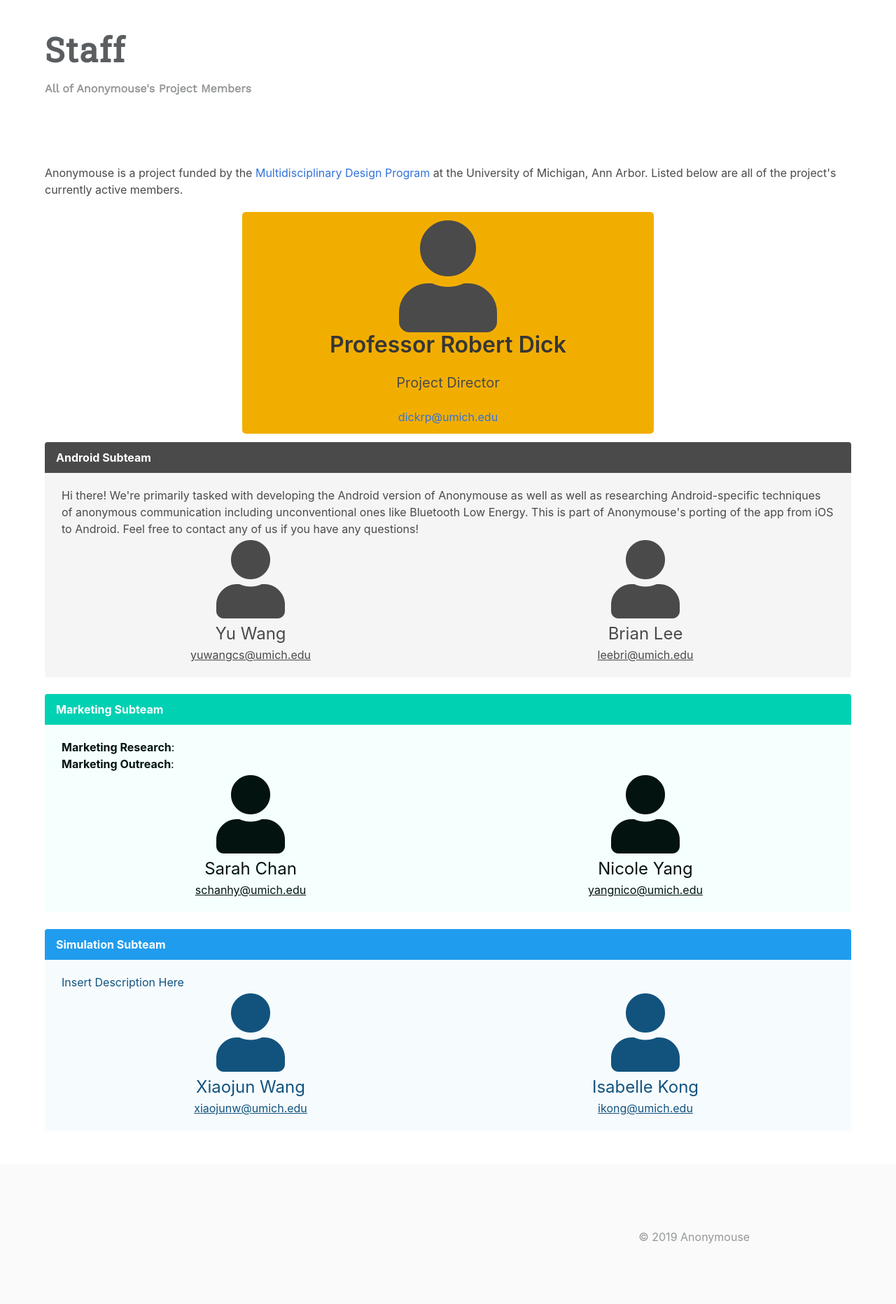
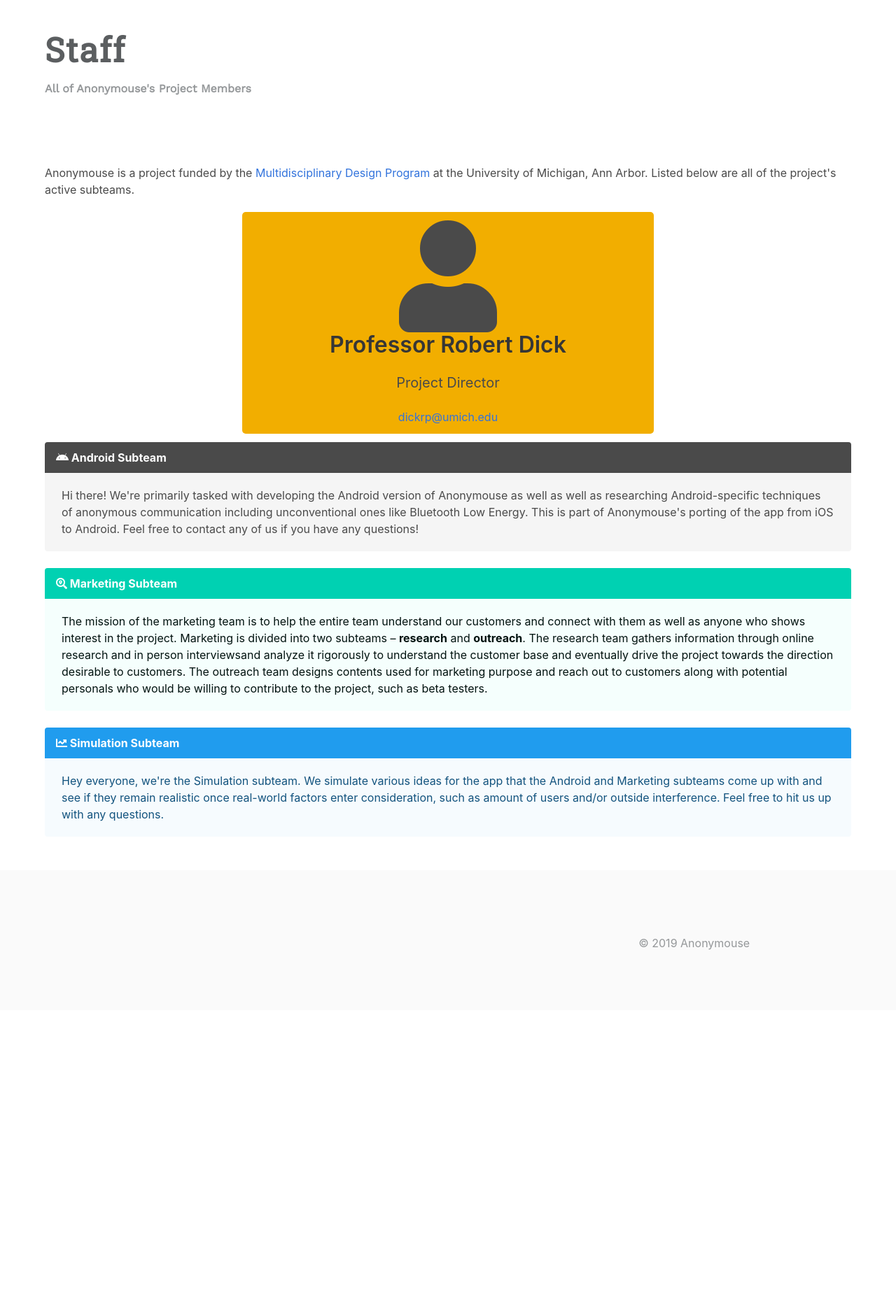
Before and after one commit to duo-yang/anonymouse-site, a Flask app: page /staff/ in a window 1280 px wide. Shown: the part 217-2081 px from the top of the page at 70% size. After the commit the page ends 1575 px from the top, so only its background shows below. Run offline with Flask 2, Linux system fonts and the light colour scheme; some libraries are stand-ins or nearby versions.

Commit message:
updated staff page

```diff
--- a/templates/staff.html
+++ b/templates/staff.html
@@ -11,7 +11,7 @@
 	</div>
 	<section class = "section">
 		<div class = "container">
-			<p style = "margin-bottom:2rem;">Anonymouse is a project funded by the <a href = "https://mdp.engin.umich.edu/">Multidisciplinary Design Program</a> at the University of Michigan, Ann Arbor. Listed below are all of the project's currently active members.</p>
+			<p style = "margin-bottom:2rem;">Anonymouse is a project funded by the <a href = "https://mdp.engin.umich.edu/">Multidisciplinary Design Program</a> at the University of Michigan, Ann Arbor. Listed below are all of the project's active subteams.</p>
 			<div class = "columns is-centered">
 				<div class = "has-text-centered column is-half is-rounded" id = "professor">
 					<i class="fas fa-user fa-10x"></i>
@@ -22,64 +22,26 @@
 			</div>
 			<article class="message">
 				<div class="message-header">
-					<p>Android Subteam</p>
+					<p><i class="fab fa-android"></i> Android Subteam</p>
 				</div>
 				<div class="message-body">
 					<p>Hi there! We're primarily tasked with developing the Android version of Anonymouse as well as well as researching Android-specific techniques of anonymous communication including unconventional ones like Bluetooth Low Energy. This is part of Anonymouse's porting of the app from iOS to Android. Feel free to contact any of us if you have any questions!</p>
-					<div class = "columns is-centered has-text-centered subteam">
-						<div class = "column">
-							<i class="fas fa-user fa-7x"></i>
-							<h2>Yu Wang</h2>
-							<p><a href = "mailto:yuwangcs@umich.edu">yuwangcs@umich.edu</a></p>
-						</div>
-						<div class = "column">
-							<i class="fas fa-user fa-7x"></i>
-							<h2>Brian Lee</h2>
-							<p><a href = "mailto:leebri@umich.edu">leebri@umich.edu</a></p>
-						</div>
-					</div>
 				</div>
 			</article>
 			<article class="message is-primary">
 				<div class="message-header">
-					<p>Marketing Subteam</p>
+					<p><i class="fas fa-search-location"></i> Marketing Subteam</p>
 				</div>
 				<div class="message-body">
-					<p><b>Marketing Research</b>:</p>
-					<p><b>Marketing Outreach</b>:</p>
-					<div class = "columns is-centered has-text-centered subteam">
-						<div class = "column">
-							<i class="fas fa-user fa-7x"></i>
-							<h2>Sarah Chan</h2>
-							<p><a href = "mailto:schanhy@umich.edu">schanhy@umich.edu</a></p>
-						</div>
-						<div class = "column">
-							<i class="fas fa-user fa-7x"></i>
-							<h2>Nicole Yang</h2>
-							<p><a href = "mailto:yangnico@umich.edu">yangnico@umich.edu</a></p>
-						</div>
-					</div>
-
+					<p>The mission of the marketing team is to help the entire team understand our customers and connect with them as well as anyone who shows interest in the project. Marketing is divided into two subteams – <b>research</b> and <b>outreach</b>.  The research team gathers information through online research and in person interviewsand analyze it rigorously to understand the customer base and eventually drive the project towards the direction desirable to customers. The outreach team designs contents used for marketing purpose and reach out to customers along with potential personals who would be willing to contribute to the project, such as beta testers.</p>
 				</div>
 			</article>
 			<article class="message is-info">
 				<div class="message-header">
-					<p>Simulation Subteam</p>
+					<p><i class="fas fa-chart-line"></i> Simulation Subteam</p>
 				</div>
 				<div class="message-body">
-					<p>Insert Description Here</p>
-					<div class = "columns is-centered has-text-centered subteam">
-						<div class = "column">
-							<i class="fas fa-user fa-7x"></i>
-							<h2>Xiaojun Wang</h2>
-							<p><a href = "mailto:xiaojunw@umich.edu">xiaojunw@umich.edu</a></p>
-						</div>
-						<div class = "column">
-							<i class="fas fa-user fa-7x"></i>
-							<h2>Isabelle Kong</h2>
-							<p><a href = "mailto:ikong@umich.edu">ikong@umich.edu</a></p>
-						</div>
-					</div>
+					<p>Hey everyone, we're the Simulation subteam. We simulate various ideas for the app that the Android and Marketing subteams come up with and see if they remain realistic once real-world factors enter consideration, such as amount of users and/or outside interference. Feel free to hit us up with any questions.</p>
 				</div>
 			</article>
 		</div>
```
